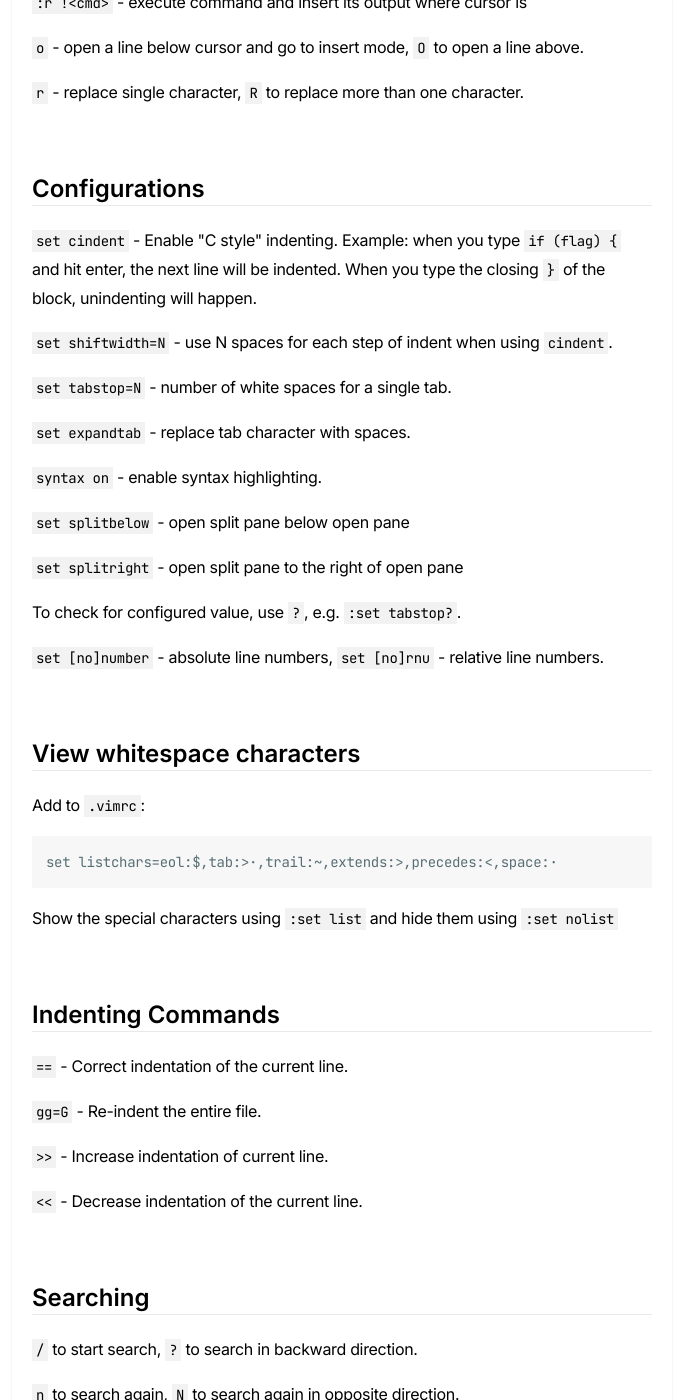
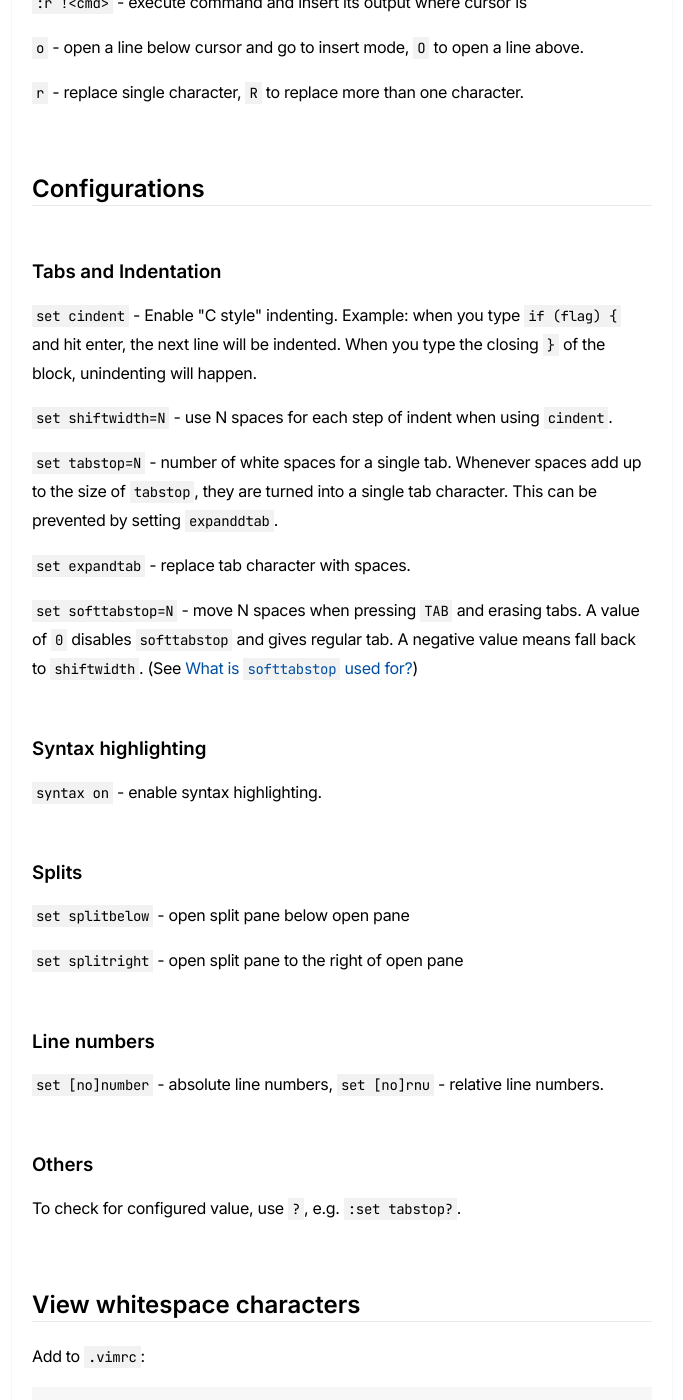
Before and after one commit to ravimashru/digital-garden, a Jekyll site: the page built from _notes/2020-05-02-vim-cheatsheet.md, in a window 1280 px wide and 1400 px high, scrolled down 1264 px. Shown: the whole window, without its empty margins (298-981 px from the left). Built offline with Jekyll 4.4.1, drawn with Linux system fonts in a browser that asks for light colours; some of the changed text lies outside the part shown.

Commit message:
update garden

````diff
--- a/_notes/2020-05-02-vim-cheatsheet.md
+++ b/_notes/2020-05-02-vim-cheatsheet.md
@@ -45,35 +45,47 @@ Note: `:PlugInstall` will only be available after `plug#start() ... plug#end()`
 
 ## Configurations
 
+### Tabs and Indentation
+
 `set cindent` - Enable "C style" indenting. Example: when you type `if (flag) {` and hit enter, the next line will be indented. When you type the closing `}` of the block, unindenting will happen.
 
 `set shiftwidth=N` - use N spaces for each step of indent when using `cindent`.
 
-`set tabstop=N` - number of white spaces for a single tab.
+`set tabstop=N` - number of white spaces for a single tab. Whenever spaces add up to the size of `tabstop`, they are turned into a single tab character. This can be prevented by setting `expanddtab`.
 
 `set expandtab` - replace tab character with spaces.
 
+`set softtabstop=N` - move N spaces when pressing `TAB` and erasing tabs. A value of `0` disables `softtabstop` and gives regular tab. A negative value means fall back to `shiftwidth`. (See [What is `softtabstop` used for?](https://vi.stackexchange.com/a/28017))
+
+### Syntax highlighting
+
 `syntax on` - enable syntax highlighting.
+
+### Splits
 
 `set splitbelow` - open split pane below open pane
 
 `set splitright` - open split pane to the right of open pane
 
-To check for configured value, use `?`, e.g. `:set tabstop?`.
+### Line numbers
 
 `set [no]number` - absolute line numbers, `set [no]rnu` - relative line numbers.
+
+### Others
+
+To check for configured value, use `?`, e.g. `:set tabstop?`.
 
 ## View whitespace characters
 
 Add to `.vimrc`:
 
-```
+```vim
 set listchars=eol:$,tab:>·,trail:~,extends:>,precedes:<,space:·
 ```
 
 Show the special characters using `:set list` and hide them using `:set nolist`
 
-## Indenting Commands
+## Indenting
 
 `==` - Correct indentation of the current line.
 
@@ -83,6 +95,25 @@ Show the special characters using `:set list` and hide them using `:set nolist`
 
 `<<` - Decrease indentation of the current line.
 
+## Folding
+
+[Reference](https://vim.fandom.com/wiki/Folding)
+
+`zc` - close fold
+
+`zo` - open fold
+
+`za` - toggle fold
+
+To operate on all nested folds, use capital letter after `z`, i.e. `zC`, `zO`, `zA`.
+
+`zr` - open one level of folds throughout buffer (regardless of cursor position)
+
+`zR` - open all folds in file
+
+`zm` - close one level of folds throughout buffer (regardless of cursor position)
+
+`zM` - close all folds in file
 
 ## Searching
 
@@ -98,7 +129,7 @@ After searching, an empty search pattern will repeat the last search. This works
 
 Source: [https://vim.fandom.com/wiki/Searching](https://vim.fandom.com/wiki/Searching)
 
-### Find a character `x` in the current line:
+### Find a character `x` in the current line
 
 - `f-x`: find the next occurence of the character
 - `F-x`: find the previous occurence of the character
@@ -118,6 +149,7 @@ Source: [https://stackoverflow.com/questions/2312844/vim-yank-into-search-regist
 `:%s/old/new/g` - replace in entire file
 
 `:%s/old/new/gc` - replace in entire file with prompt
+
 - y - substitute
 - n -skip
 - a - substitute this and all remaining matches
@@ -150,12 +182,12 @@ Open file/folder menu: press `m`.
 
 ## Splits
 
- - Move split to right - `C-W L`
- - Move split to a new tab - `C-W T`
+- Move split to right - `C-W L`
+- Move split to a new tab - `C-W T`
 
- - Resize all windows to equal dimensions based on their splits - `C-W =`
- - Resize height of current window - `C-W + / -`
- - Resize width of current window - `C-W < / >`
+- Resize all windows to equal dimensions based on their splits - `C-W =`
+- Resize height of current window - `C-W + / -`
+- Resize width of current window - `C-W < / >`
 
 ## Highlighting
 
@@ -165,15 +197,15 @@ Open file/folder menu: press `m`.
 
 ## Navigation
 
- - Go to definition of method under cursor - `gd`
- - Go to file under cursor - `gf`
- - Open file under cursor in new split - `C-W C-F`
- - Go back - `C-O`, Go forward - `C-I`
+- Go to definition of method under cursor - `gd`
+- Go to file under cursor - `gf`
+- Open file under cursor in new split - `C-W C-F`
+- Go back - `C-O`, Go forward - `C-I`
 
 ## FZF
 
- - Open file in horizontal split - `C-x`
- - open file in vertical split - `C-v`
+- Open file in horizontal split - `C-x`
+- open file in vertical split - `C-v`
 
 ## Inserting a character as it is
 
````
Also changed, not shown: other parts of _notes/2020-05-02-vim-cheatsheet.md (+2 -2 lines), _notes/2021-04-01-hoisting-in-javascript.md (added, +20 -0 lines), _notes/2021-08-13-javascript.md (added, +24 -0 lines), _notes/2022-04-17-tech-wiki.md (+4 -0 lines), _notes/2022-08-31-optional-chaining-operator-in-javascript.md (added, +44 -0 lines).
